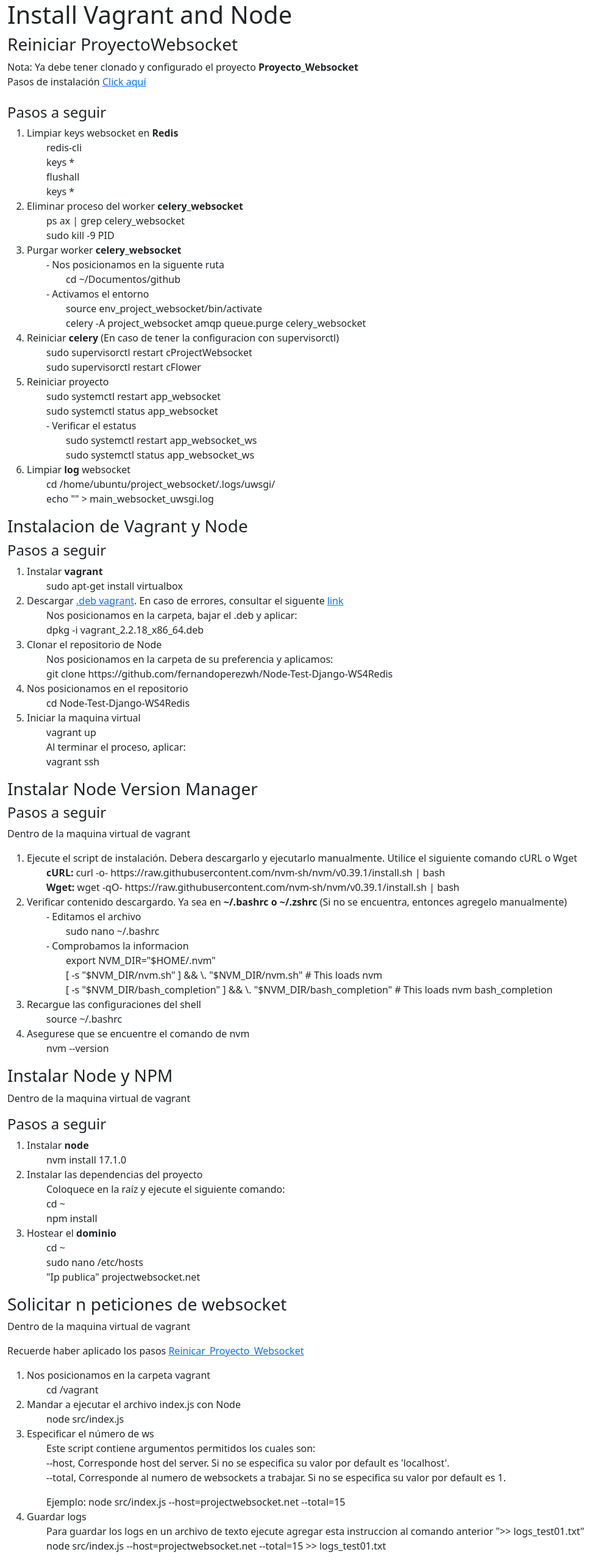
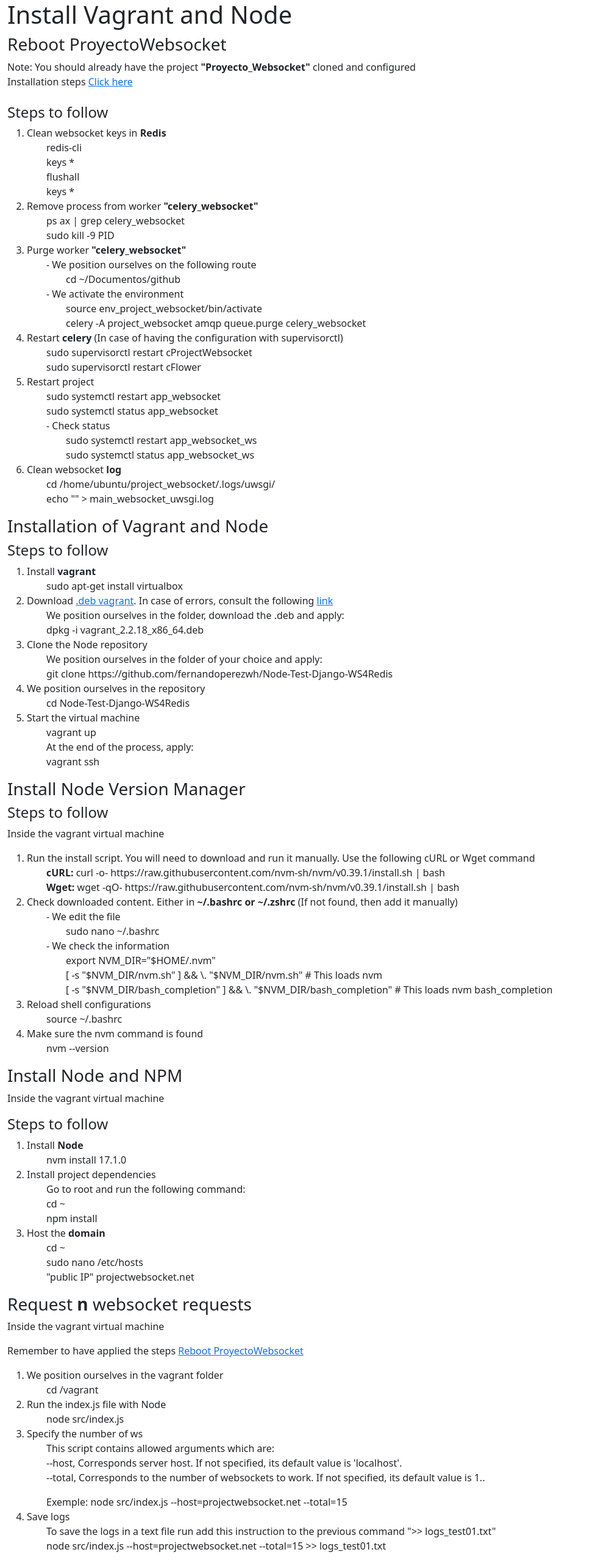
Before and after one commit to luissalgado9/project_websocket, a Django app: page /install-vagrant-node in a window 1280 px wide. Shown: the whole page at 61% size, without its empty margins (0-1009 px from the left). Run offline with Django 3.2, Linux system fonts and the light colour scheme; parts of the project's set-up code (start-up, migrations or seed data) failed here and were passed over.

Commit message:
Update: Documentacion en ENG/ES para Instalar Vagrant y Node

```diff
--- a/app_websocket/templates/home.html
+++ b/app_websocket/templates/home.html
@@ -20,7 +20,7 @@
 
 <a href="{% url 'test_conexiones_websocket_view' %}" class="btn btn-primary">Example 1 - Send-Received messages</a>
 <a href="{% url 'multiple_connections_websocket' %}" class="btn btn-secondary">Example 2 - Multiple connections WS</a>
-<a href="{% url 'installl_vagrant_node' %}"" class="btn btn-success">Install Vagrant and Node</a>
+<a href="{% url 'install_vagrant_node' %}?language=ENG" class="btn btn-success">Install Vagrant and Node</a>
 <a href="{% url 'raise_error_example' %}" class="btn btn-success">Raise error filedescriptor</a>
 </body>
 </html>
--- /dev/null
+++ b/app_websocket/templates/install_vagrant_node_eng.html
@@ -0,0 +1,189 @@
+<!DOCTYPE html>
+<html lang="en">
+  <head>
+    <meta charset="UTF-8" />
+    <meta http-equiv="X-UA-Compatible" content="IE=edge" />
+    <meta name="viewport" content="width=device-width, initial-scale=1.0" />
+    <link href="https://cdn.jsdelivr.net/npm/bootstrap@5.1.3/dist/css/bootstrap.min.css" rel="stylesheet" integrity="sha384-1BmE4kWBq78iYhFldvKuhfTAU6auU8tT94WrHftjDbrCEXSU1oBoqyl2QvZ6jIW3" crossorigin="anonymous">
+    <title>Instalar Vagrant y Node</title>
+    <style>
+      ul {
+        list-style: none;
+      }
+    </style>
+  </head>
+  <body>
+    <main>
+      <div class="container-fluid">
+        <h1>Install Vagrant and Node</h1>
+        <!-- Content here -->
+        <div class="row">
+          <div class="col">
+              <h3 id="reboot_project">Reboot ProyectoWebsocket</h3>
+              <span>Note: You should already have the project <strong>"Proyecto_Websocket"</strong> cloned and configured <br></span>
+              <span class="mb-2">Installation steps <a href="https://github.com/luissalgado9/project_websocket/blob/master/docs/doc_installation.md" target="_blank">Click here</a></span>
+              <h4 class="mt-4">Steps to follow</h4>
+              <ol>
+                  <li>Clean websocket keys in <strong>Redis</strong></li>
+                  <ul>
+                    <li>redis-cli</li>
+                    <li>keys *</li>
+                    <li>flushall</li>
+                    <li>keys *</li>
+                  </ul>
+                  <li>Remove process from worker <strong>"celery_websocket"</strong></li>
+                  <ul>
+                    <li>ps ax | grep celery_websocket</li>
+                    <li>sudo kill -9 PID</li>
+                  </ul>
+                  <li>Purge worker <strong>"celery_websocket"</strong></li>
+                  <ul>
+                    <li>- We position ourselves on the following route</li>
+                    <ul>
+                      <li>cd ~/Documentos/github</li>
+                    </ul>
+                    <li>- We activate the environment</li>
+                    <ul>
+                      <li>source env_project_websocket/bin/activate</li>
+                      <li>celery -A project_websocket amqp queue.purge celery_websocket</li>
+                    </ul>
+                  </ul>
+                  <li>Restart <strong>celery</strong> (In case of having the configuration with supervisorctl)</li>
+                  <ul>
+                    <li>sudo supervisorctl restart cProjectWebsocket</li>
+                    <li>sudo supervisorctl restart cFlower</li>
+                  </ul>
+                  <li>Restart project</li>
+                  <ul>
+                    <li>sudo systemctl restart app_websocket</li>
+                    <li>sudo systemctl status app_websocket</li>
+                    <li>- Check status</li>
+                    <ul>
+                      <li>sudo systemctl restart app_websocket_ws</li>
+                      <li>sudo systemctl status app_websocket_ws</li>
+                    </ul>
+                  </ul>
+                  <li>Clean websocket <strong>log</strong></li>
+                  <ul>
+                    <li>cd /home/ubuntu/project_websocket/.logs/uwsgi/</li>
+                    <li>echo "" > main_websocket_uwsgi.log</li>
+                  </ul>
+                </ol>
+
+                <h3>Installation of Vagrant and Node</h3>
+                <h4>Steps to follow</h4>
+                <ol>
+                  <li>Install <strong>vagrant</strong></li>
+                  <ul>
+                    <li>sudo apt-get install virtualbox</li>
+                  </ul>
+                  <li>Download <a href="https://releases.hashicorp.com/vagrant/2.2.18/vagrant_2.2.18_x86_64.deb">.deb vagrant</a>. In case of errors, consult the following <a href="https://wiki.ubuntu.com/UEFI/SecureBoot/DKMS" target="_blank">link</a></li>
+                  <ul>
+                    <li>We position ourselves in the folder, download the .deb and apply: </li>
+                    <li>dpkg -i vagrant_2.2.18_x86_64.deb</li>
+                  </ul>
+                  <li>Clone the Node repository</li>
+                  <ul>
+                    <li>We position ourselves in the folder of your choice and apply:</li>
+                    <li>git clone https://github.com/fernandoperezwh/Node-Test-Django-WS4Redis</li>
+                  </ul>
+                  <li>We position ourselves in the repository</li>
+                  <ul>
+                    <li>cd Node-Test-Django-WS4Redis</li>
+                  </ul>
+                  <li>Start the virtual machine</li>
+                  <ul>
+                    <li>vagrant up</li>
+                    <li>At the end of the process, apply: </li>
+                    <li>vagrant ssh</li>
+                  </ul>
+                </ol>
+
+                <h3>Install Node Version Manager</h3>
+                <h4>Steps to follow</h4>
+                <p>Inside the vagrant virtual machine</p>
+                <ol>
+                  <li>Run the install script. You will need to download and run it manually. Use the following cURL or Wget command</li>
+                  <ul>
+                    <li><strong>cURL: </strong>curl -o- https://raw.githubusercontent.com/nvm-sh/nvm/v0.39.1/install.sh | bash</li>
+                    <li><strong>Wget: </strong>wget -qO- https://raw.githubusercontent.com/nvm-sh/nvm/v0.39.1/install.sh | bash</li>
+                  </ul>
+                  <li>Check downloaded content. Either in <strong>~/.bashrc or ~/.zshrc</strong> (If not found, then add it manually)</li>
+                  <ul>
+                    <li>- We edit the file</li>
+                    <ul>
+                      <li>sudo nano ~/.bashrc</li>
+                    </ul>
+                    <li>- We check the information</li>
+                    <ul>
+                      <li>export NVM_DIR="$HOME/.nvm"</li>
+                      <li>[ -s "$NVM_DIR/nvm.sh" ] && \. "$NVM_DIR/nvm.sh"  # This loads nvm</li>
+                      <li>[ -s "$NVM_DIR/bash_completion" ] && \. "$NVM_DIR/bash_completion"  # This loads nvm bash_completion</li>
+                    </ul>
+                  </ul>
+                  <li>Reload shell configurations</li>
+                  <ul>
+                    <li>source ~/.bashrc</li>
+                  </ul>
+                  <li>Make sure the nvm command is found</li>
+                  <ul>
+                    <li>nvm --version</li>
+                  </ul>
+                </ol>
+
+                <h3>Install Node and NPM</h3>
+                <p>Inside the vagrant virtual machine</p>
+                <h4>Steps to follow</h4>
+                <ol>
+                  <li>Install <strong>Node</strong></li>
+                  <ul>
+                    <li>nvm install 17.1.0</li>
+                  </ul>
+                  <li>Install project dependencies</li>
+                  <ul>
+                    <li>Go to root and run the following command:</li>
+                    <li>cd ~</li>
+                    <li>npm install</li>
+                  </ul>
+                  <li>Host the <strong>domain</strong></li>
+                  <ul>
+                    <li>cd ~</li>
+                    <li>sudo nano /etc/hosts</li>
+                    <li>"public IP" projectwebsocket.net</li>
+                  </ul>
+                </ol>
+
+                <h3>Request <strong>n</strong> websocket requests</h3>
+                <p>Inside the vagrant virtual machine</p>
+                <p>Remember to have applied the steps <a href="#reboot_project">Reboot ProyectoWebsocket</a></p>
+                <ol>
+                  <li>We position ourselves in the vagrant folder</li>
+                  <ul>
+                    <li>cd /vagrant</li>
+                  </ul>
+                  <li>Run the index.js file with Node</li>
+                  <ul>
+                    <li>
+                      node src/index.js
+                    </li>
+                  </ul>
+                  <li>Specify the number of ws</li>
+                  <ul>
+                    <li>This script contains allowed arguments which are:</li>
+                    <p>
+                      --host, Corresponds server host. If not specified, its default value is 'localhost'. <br>
+                      --total, Corresponds to the number of websockets to work. If not specified, its default value is 1..
+                    </p>
+                    <li>Exemple: node src/index.js --host=projectwebsocket.net --total=15</li>
+                  </ul>
+                  <li>Save logs</li>
+                  <ul>
+                    <li>To save the logs in a text file run add this instruction to the previous command ">> logs_test01.txt"</li>
+                    <li>node src/index.js --host=projectwebsocket.net --total=15 >> logs_test01.txt</li>
+                  </ul>
+                </ol>
+          </div>
+        </div>
+      </main>
+  </body>
+</html>
--- a/app_websocket/templates/install_vagrant_node.html
+++ b/app_websocket/templates/install_vagrant_node_es.html
@@ -5,7 +5,7 @@
     <meta http-equiv="X-UA-Compatible" content="IE=edge" />
     <meta name="viewport" content="width=device-width, initial-scale=1.0" />
     <link href="https://cdn.jsdelivr.net/npm/bootstrap@5.1.3/dist/css/bootstrap.min.css" rel="stylesheet" integrity="sha384-1BmE4kWBq78iYhFldvKuhfTAU6auU8tT94WrHftjDbrCEXSU1oBoqyl2QvZ6jIW3" crossorigin="anonymous">
-    <title>Install Vagrant and Node</title>
+    <title>Instalar Vagrant y Node</title>
     <style>
       ul {
         list-style: none;
@@ -15,7 +15,7 @@
   <body>
     <main>
       <div class="container-fluid">
-        <h1>Install Vagrant and Node</h1>
+        <h1>Instalar Vagrant y Node</h1>
         <!-- Content here -->
         <div class="row">
           <div class="col">
@@ -77,7 +77,7 @@
                   <ul>
                     <li>sudo apt-get install virtualbox</li>
                   </ul>
-                  <li>Descargar <a href="https://releases.hashicorp.com/vagrant/2.2.18/vagrant_2.2.18_x86_64.deb">.deb vagrant</a>. En caso de errores, consultar el siguente <a href="https://wiki.ubuntu.com/UEFI/SecureBoot/DKMS" target="_blank">link</a></li>
+                  <li>Descargar <a href="https://releases.hashicorp.com/vagrant/2.2.18/vagrant_2.2.18_x86_64.deb">.deb vagrant</a>. En caso de errores, consultar el siguiente <a href="https://wiki.ubuntu.com/UEFI/SecureBoot/DKMS" target="_blank">link</a></li>
                   <ul>
                     <li>Nos posicionamos en la carpeta, bajar el .deb y aplicar: </li>
                     <li>dpkg -i vagrant_2.2.18_x86_64.deb</li>
--- a/app_websocket/urls.py
+++ b/app_websocket/urls.py
@@ -11,5 +11,5 @@ urlpatterns = [
     path('r/', raw_test_conexiones_websocket_view, name="raw_test_conexiones_websocket_view"),
     path('r/<int:total>/', raw_test_conexiones_websocket_view, name="raw_test_conexiones_websocket_view"),
     path('raise-error-example', raise_error_example, name="raise_error_example"),
-    path('install-vagrant-node', document_install_vagrant_node ,name="installl_vagrant_node"),
+    path('install-vagrant-node', document_install_vagrant_node ,name="install_vagrant_node"),
 ]
--- a/app_websocket/views.py
+++ b/app_websocket/views.py
@@ -46,7 +46,11 @@ def raw_test_conexiones_websocket_view(request, total=None):
 
 
 def document_install_vagrant_node(request):
-    return render(request, 'install_vagrant_node.html', {})
+
+    if request.GET and request.GET.get('language') == 'ES':
+        return render(request, 'install_vagrant_node_es.html', {})
+
+    return render(request, 'install_vagrant_node_eng.html', {})
 
 def raise_error_example(request):
     title = 'Raise error example'
```
